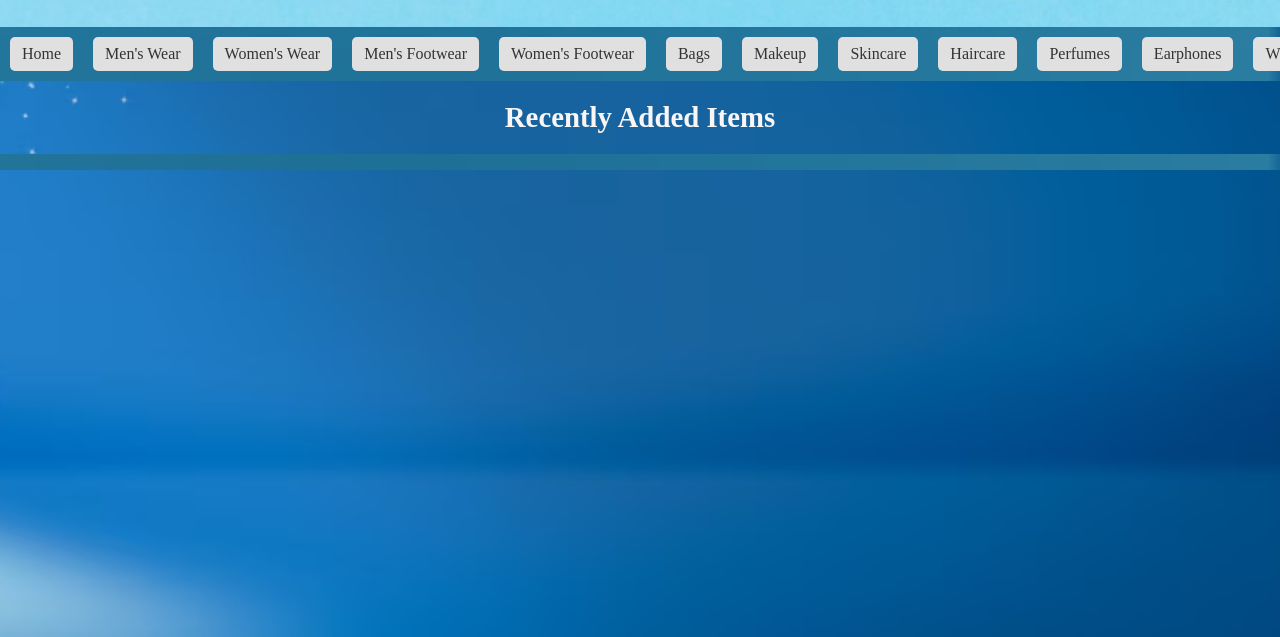
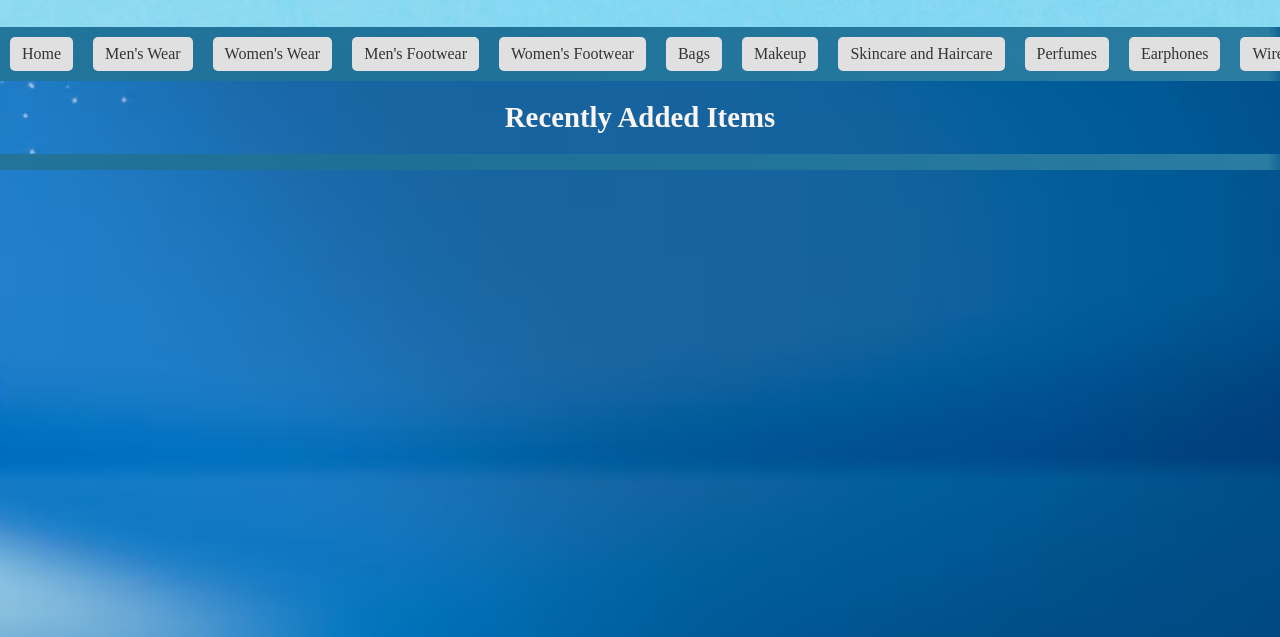
Before and after one commit to MALIKZONTY/Shoprella, a plain HTML site: page index.html in a window 1280 px wide. Shown: the part 163-800 px from the top of the page. Drawn offline with Linux system fonts and the light colour scheme; no server answers.

Commit message:
mixed skincare and haircare

```diff
--- a/index.html
+++ b/index.html
@@ -39,8 +39,10 @@
         -->
         <li><a href="#bags">Bags</a></li>
         <li><a href="#makeup">Makeup</a></li>
-        <li><a href="#skincare">Skincare</a></li>
+        <li><a href="#skincare_haircare">Skincare and Haircare</a></li>
+        <!--
         <li><a href="#haircare">Haircare</a></li>
+      -->
         <li><a href="#perfumes">Perfumes</a></li>
         <li><a href="#earphones">Earphones</a></li>
         <li><a href="#bluetooth_wired">Wired Bluetooth</a></li>
```
